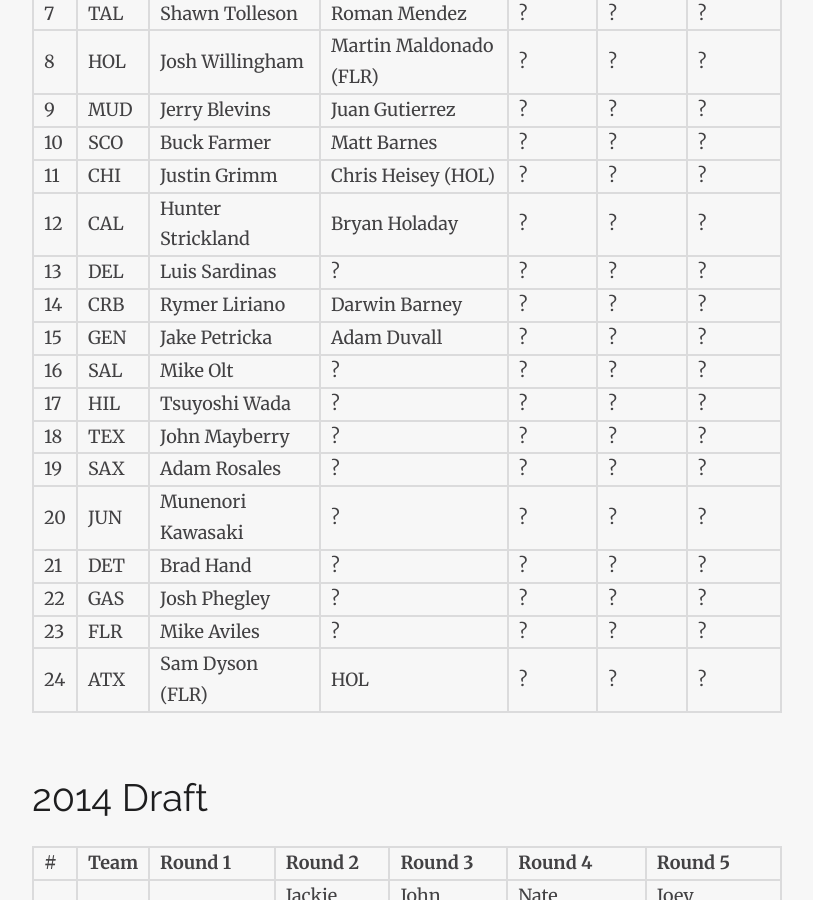
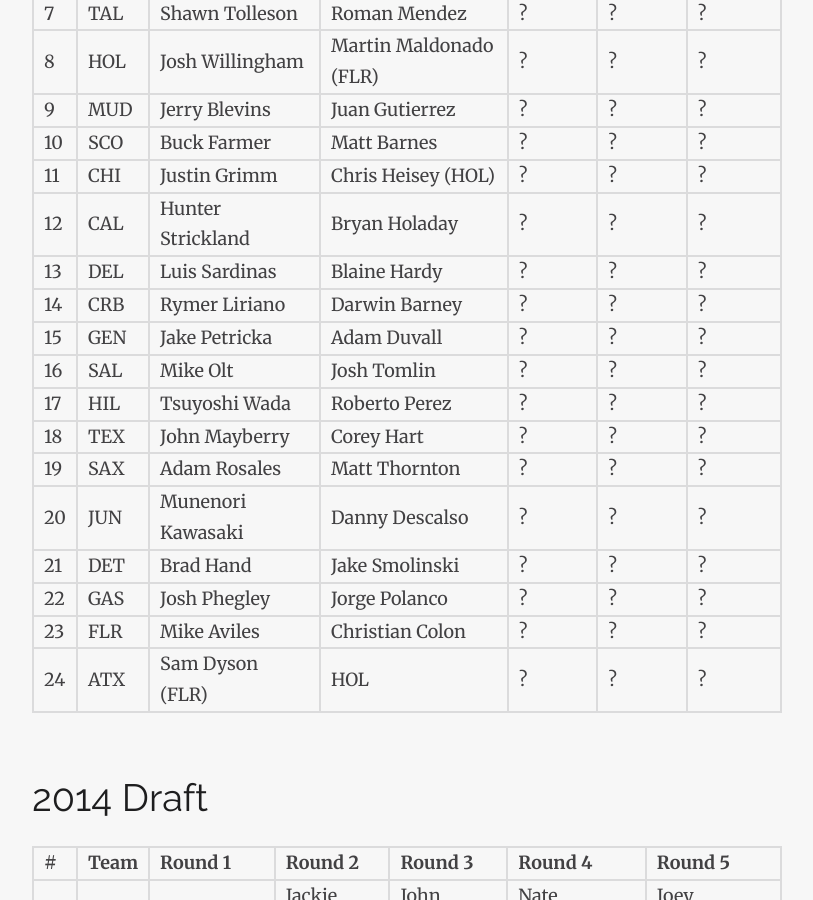
Before and after one commit to ADML1/adml1.github.io, a Jekyll site: the page built from draft.md, in a window 1280 px wide and 900 px high, scrolled down 2958 px. Shown: the whole window, without its empty margins (233-1046 px from the left). Built offline with Jekyll 4.4.1, drawn with Linux system fonts in a browser that asks for light colours; nearby versions of some CDN libraries.

Commit message:
Add GAS OTB. Update draft picks.

```diff
--- a/draft.md
+++ b/draft.md
@@ -52,17 +52,17 @@ imagefeature: hof.jpg
 10 | SCO | Buck Farmer | Matt Barnes | ? | ? | ?
 11 | CHI | Justin Grimm | Chris Heisey (HOL) | ? | ? | ?
 12 | CAL | Hunter Strickland | Bryan Holaday | ? | ? | ?
-13 | DEL | Luis Sardinas | ? | ? | ? | ?
+13 | DEL | Luis Sardinas | Blaine Hardy | ? | ? | ?
 14 | CRB | Rymer Liriano | Darwin Barney | ? | ? | ?
 15 | GEN | Jake Petricka | Adam Duvall | ? | ? | ?
-16 | SAL | Mike Olt | ? | ? | ? | ?
-17 | HIL | Tsuyoshi Wada | ? | ? | ? | ?
-18 | TEX | John Mayberry | ? | ? | ? | ?
-19 | SAX | Adam Rosales | ? | ? | ? | ?
-20 | JUN | Munenori Kawasaki | ? | ? | ? | ?
-21 | DET | Brad Hand | ? | ? | ? | ?
-22 | GAS | Josh Phegley | ? | ? | ? | ?
-23 | FLR | Mike Aviles | ? | ? | ? | ?
+16 | SAL | Mike Olt | Josh Tomlin | ? | ? | ?
+17 | HIL | Tsuyoshi Wada | Roberto Perez | ? | ? | ?
+18 | TEX | John Mayberry | Corey Hart | ? | ? | ?
+19 | SAX | Adam Rosales | Matt Thornton | ? | ? | ?
+20 | JUN | Munenori Kawasaki | Danny Descalso | ? | ? | ?
+21 | DET | Brad Hand | Jake Smolinski | ? | ? | ?
+22 | GAS | Josh Phegley | Jorge Polanco | ? | ? | ?
+23 | FLR | Mike Aviles | Christian Colon | ? | ? | ?
 24 | ATX | Sam Dyson (FLR) | HOL | ? | ? | ?
 
 <br>
```
Also changed, not shown: _posts/2015-01-19-2015-01-19-gas-otb.md (added, +37 -0 lines), otb.md (+1 -0 lines).
